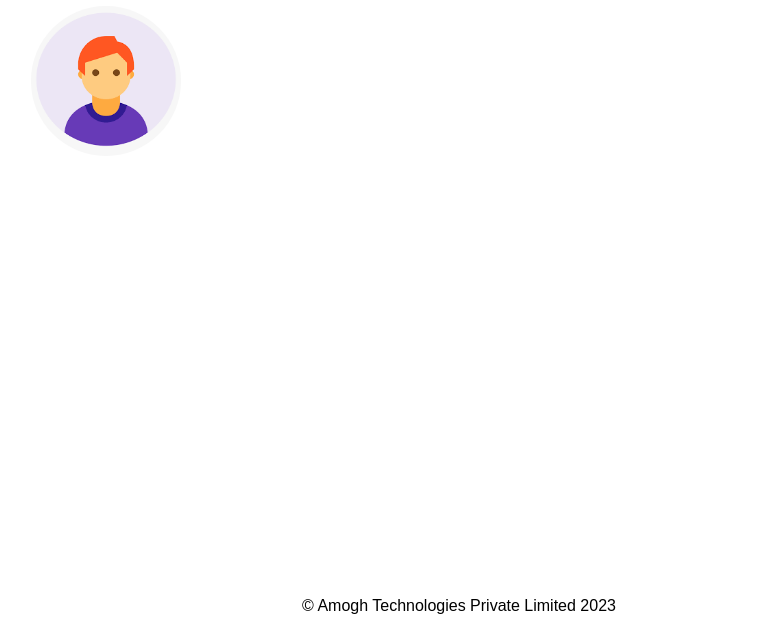
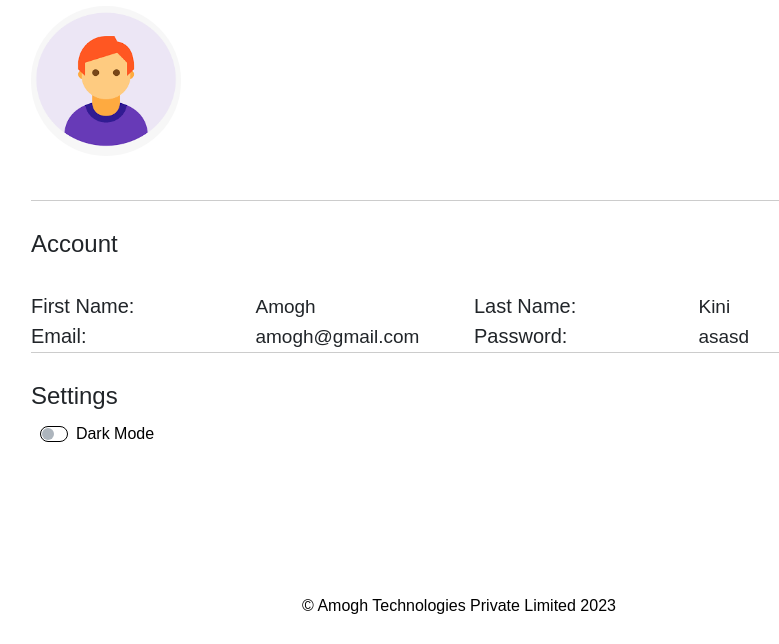
Before and after one commit to amoghkini/flask-template, a Flask app: page /profile in a window 1280 px wide. Shown: the part 156-800 px from the top of the page, without its empty margins (181-960 px from the left). Run offline with Flask 3, Linux system fonts and the light colour scheme; some libraries are stand-ins or nearby versions.

Commit message:
profile page initial version

```diff
--- a/src/app.py
+++ b/src/app.py
@@ -100,7 +100,11 @@ def profile_picture():
 
 @app.route('/profile')
 def profile():
-    return render_template('profile.html')
+    profile_data = {"first name": "Amogh",
+                    "last name": "Kini",
+                    "email": "amogh@gmail.com",
+                    "password": "asasd"}
+    return render_template('profile.html', profile_data = profile_data)
 
 @app.route('/tab_page')
 def tab_page():
--- a/src/static/css/styles.css
+++ b/src/static/css/styles.css
@@ -631,3 +631,19 @@ body.dark-mode footer {
         /* Center-align the username */
     }
 }
+
+.field-name {
+    font-size: 20px;
+    margin-right: 100px;
+    /* Adjust the space as needed */
+    display: inline-block;
+    min-width: 120px;
+    /* Add a minimum width to align the values */
+    text-align: left;
+    /* Align the label text to the right */
+}
+
+.field-value {
+    font-size: 19px;
+    display: inline-block;
+}
--- a/src/templates/profile.html
+++ b/src/templates/profile.html
@@ -23,5 +23,29 @@
         </div>
         <!-- Your profile content goes here -->
     </div>
+    <br>
+    <div class="divider"></div>
+    <br>
+    <h4>Account</h4>
+    <br>
+    <div class="row">
+        {% for key, value in profile_data.items() %}
+        <div class="col-md-6">
+            <div class="profile-field">
+                <span class="field-name">{{ key|title }}:</span>
+                <span class="field-value">{{ value }}</span>
+            </div>
+        </div>
+        {% endfor %}
+    </div>
+
+    <div class="divider"></div>
+    <br>
+    <h4>Settings</h4>
+    <label class="dropdown-item custom-control custom-switch">
+        &nbsp; <input type="checkbox" class="custom-control-input" id="darkModeSwitch">
+        <label class="custom-control-label" for="darkModeSwitch">Dark Mode</label>
+    </label>
+
 </div>
 {% endblock %}
```
